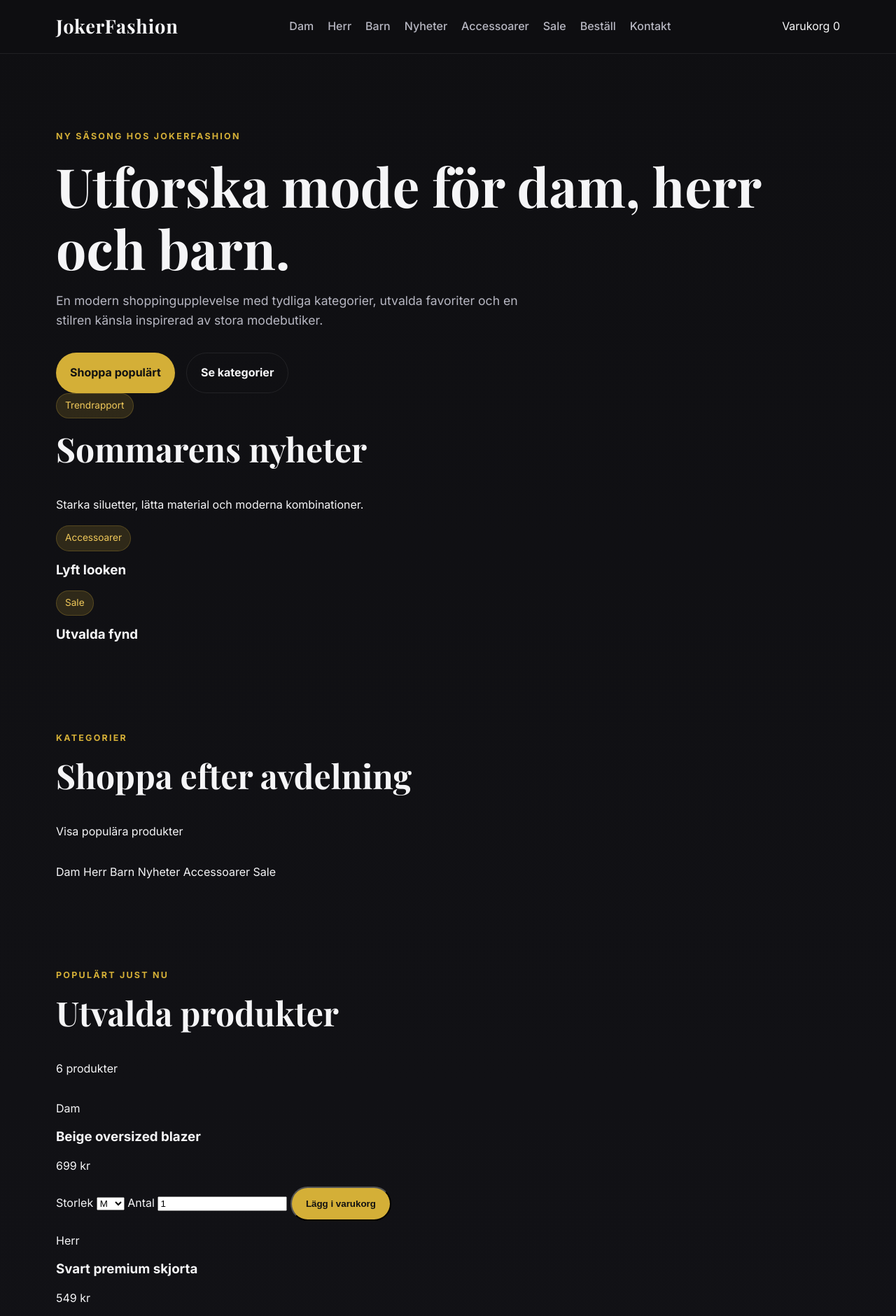
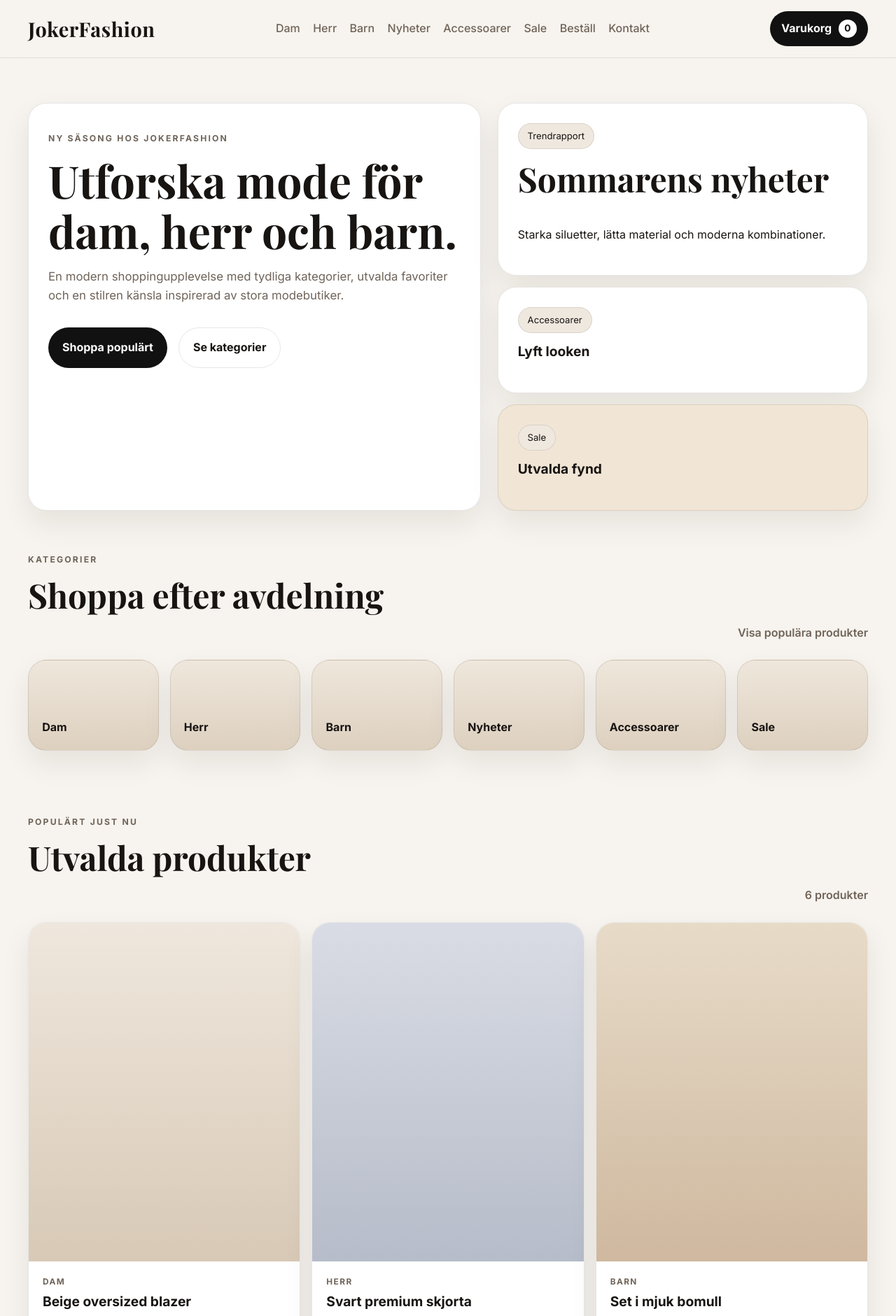
Before and after one commit to tunisienmohamed142-spec/jokerfashion, a plain HTML site: page index.html in a window 1280 px wide. Shown: the top 1881 px of the page at 70% size. Drawn offline with nearby package versions, Linux system fonts and the light colour scheme.

Commit message:
Refresh styles for cart and checkout layout

```diff
--- a/style.css
+++ b/style.css
@@ -1,13 +1,15 @@
 :root {
-  --bg: #0f0f12;
-  --surface: #17171c;
-  --surface-soft: #1f1f27;
-  --text: #f5f5f7;
-  --muted: #b7b7c2;
-  --accent: #d4af37;
-  --accent-strong: #f0c95a;
-  --border: rgba(255, 255, 255, 0.08);
-  --shadow: 0 20px 45px rgba(0, 0, 0, 0.25);
+  --bg: #f7f3ee;
+  --surface: #ffffff;
+  --surface-soft: #f1eae1;
+  --surface-strong: #e7ddd1;
+  --text: #171412;
+  --muted: #6f6459;
+  --accent: #111111;
+  --accent-strong: #000000;
+  --accent-soft: #efe8df;
+  --border: rgba(23, 20, 18, 0.1);
+  --shadow: 0 18px 40px rgba(23, 20, 18, 0.08);
 }
 
 * {
@@ -21,7 +23,7 @@ html {
 body {
   margin: 0;
   font-family: 'Inter', sans-serif;
-  background: linear-gradient(180deg, #0f0f12 0%, #15151b 100%);
+  background: var(--bg);
   color: var(--text);
   line-height: 1.6;
 }
@@ -36,17 +38,24 @@ img {
   display: block;
 }
 
+button,
+input,
+select,
+textarea {
+  font: inherit;
+}
+
 .container {
-  width: min(1120px, calc(100% - 2rem));
+  width: min(1200px, calc(100% - 2rem));
   margin: 0 auto;
 }
 
 .site-header {
   position: sticky;
   top: 0;
-  z-index: 10;
+  z-index: 20;
   backdrop-filter: blur(14px);
-  background: rgba(15, 15, 18, 0.82);
+  background: rgba(247, 243, 238, 0.9);
   border-bottom: 1px solid var(--border);
 }
 
@@ -54,21 +63,26 @@ img {
   display: flex;
   align-items: center;
   justify-content: space-between;
-  min-height: 76px;
+  min-height: 82px;
   gap: 1rem;
+}
+
+.nav-wrap-wide {
+  position: relative;
 }
 
 .brand {
   font-family: 'Playfair Display', serif;
-  font-size: 1.7rem;
+  font-size: 1.8rem;
   font-weight: 700;
-  letter-spacing: 0.03em;
+  letter-spacing: 0.02em;
 }
 
 .site-nav {
   display: flex;
   align-items: center;
-  gap: 1.25rem;
+  gap: 1.15rem;
+  flex-wrap: wrap;
 }
 
 .site-nav a {
@@ -80,6 +94,29 @@ img {
 .site-nav a:hover,
 .site-nav a.active {
   color: var(--text);
+}
+
+.cart-pill {
+  display: inline-flex;
+  align-items: center;
+  gap: 0.6rem;
+  padding: 0.75rem 1rem;
+  border-radius: 999px;
+  background: var(--accent);
+  color: #fff;
+  font-weight: 700;
+}
+
+.cart-pill span {
+  display: inline-flex;
+  align-items: center;
+  justify-content: center;
+  min-width: 1.65rem;
+  height: 1.65rem;
+  border-radius: 999px;
+  background: #fff;
+  color: var(--accent);
+  font-size: 0.85rem;
 }
 
 .menu-toggle {
@@ -94,27 +131,78 @@ img {
 
 .hero,
 .page-hero {
-  padding: 6rem 0 4rem;
+  padding: 4rem 0 3rem;
 }
 
-.hero-grid,
-.split-grid,
-.footer-grid {
+.hero-shop-grid,
+.footer-grid,
+.editorial-grid,
+.checkout-grid,
+.trust-grid {
   display: grid;
-  gap: 2rem;
+  gap: 1.5rem;
 }
 
-.hero-grid {
-  grid-template-columns: 1.3fr 0.9fr;
-  align-items: center;
+.hero-shop-grid {
+  grid-template-columns: 1.1fr 0.9fr;
+  align-items: stretch;
+}
+
+.hero-copy,
+.hero-panel,
+.strip-card,
+.product-card,
+.editorial-card,
+.feature-card,
+.cart-panel,
+.checkout-panel {
+  background: var(--surface);
+  border: 1px solid var(--border);
+  border-radius: 26px;
+  box-shadow: var(--shadow);
+}
+
+.hero-copy,
+.hero-panel,
+.editorial-card,
+.feature-card,
+.cart-panel,
+.checkout-panel {
+  padding: 1.75rem;
+}
+
+.hero-panels,
+.hero-panel-stack {
+  display: grid;
+  gap: 1rem;
+}
+
+.hero-panel.large-panel {
+  min-height: 240px;
+}
+
+.hero-panel.small-panel {
+  min-height: 140px;
 }
 
 .eyebrow {
-  color: var(--accent);
+  color: var(--muted);
   text-transform: uppercase;
   letter-spacing: 0.18em;
-  font-size: 0.78rem;
+  font-size: 0.76rem;
   font-weight: 700;
+  margin-bottom: 0.9rem;
+}
+
+.card-tag {
+  display: inline-flex;
+  width: fit-content;
+  background: var(--accent-soft);
+  color: var(--text);
+  border: 1px solid var(--border);
+  border-radius: 999px;
+  padding: 0.45rem 0.8rem;
+  font-size: 0.82rem;
   margin-bottom: 1rem;
 }
 
@@ -123,11 +211,11 @@ h2,
 h3,
 h4 {
   margin-top: 0;
-  line-height: 1.15;
+  line-height: 1.12;
 }
 
 h1 {
-  font-size: clamp(2.7rem, 6vw, 5rem);
+  font-size: clamp(2.6rem, 5vw, 4.8rem);
   font-family: 'Playfair Display', serif;
   margin-bottom: 1rem;
 }
@@ -137,40 +225,18 @@ h2 {
   font-family: 'Playfair Display', serif;
 }
 
+h3 {
+  font-size: 1.2rem;
+}
+
 .lead {
   color: var(--muted);
-  font-size: 1.1rem;
-  max-width: 62ch;
+  font-size: 1.05rem;
+  max-width: 60ch;
 }
 
-.hero-card,
-.category-card,
-.feature-card {
-  background: linear-gradient(180deg, rgba(255,255,255,0.03), rgba(255,255,255,0.01));
-  border: 1px solid var(--border);
-  border-radius: 24px;
-  box-shadow: var(--shadow);
-}
-
-.hero-card {
-  padding: 2rem;
-  min-height: 280px;
-  display: flex;
-  flex-direction: column;
-  justify-content: center;
-}
-
-.hero-badge,
-.card-tag {
-  display: inline-flex;
-  width: fit-content;
-  background: rgba(212, 175, 55, 0.16);
-  color: var(--accent-strong);
-  border: 1px solid rgba(212, 175, 55, 0.24);
-  border-radius: 999px;
-  padding: 0.4rem 0.75rem;
-  font-size: 0.85rem;
-  margin-bottom: 1rem;
+.small-lead {
+  font-size: 0.96rem;
 }
 
 .hero-actions {
@@ -187,7 +253,9 @@ h2 {
   padding: 0.95rem 1.25rem;
   border-radius: 999px;
   font-weight: 700;
-  transition: transform 0.2s ease, opacity 0.2s ease;
+  border: none;
+  cursor: pointer;
+  transition: transform 0.2s ease, opacity 0.2s ease, background 0.2s ease;
 }
 
 .btn:hover {
@@ -196,68 +264,252 @@ h2 {
 
 .btn-primary {
   background: var(--accent);
-  color: #111;
+  color: #fff;
 }
 
 .btn-secondary {
   border: 1px solid var(--border);
   background: transparent;
+  color: var(--text);
 }
 
 .section {
-  padding: 2rem 0 5rem;
+  padding: 1rem 0 4rem;
 }
 
-.section-dark {
-  background: rgba(255, 255, 255, 0.02);
+.section-light {
+  background: rgba(255, 255, 255, 0.45);
   border-top: 1px solid var(--border);
   border-bottom: 1px solid var(--border);
 }
 
-.section-heading {
-  margin-bottom: 2rem;
+.compact-section {
+  padding-top: 0;
 }
 
-.card-grid,
-.feature-grid {
-  display: grid;
-  grid-template-columns: repeat(3, minmax(0, 1fr));
-  gap: 1.5rem;
+.section-heading {
+  margin-bottom: 1.6rem;
 }
 
-.category-card,
-.feature-card {
-  padding: 1.6rem;
+.section-heading-inline {
+  display: flex;
+  align-items: end;
+  justify-content: space-between;
+  gap: 1rem;
 }
 
-.category-card:hover {
-  transform: translateY(-4px);
-  transition: transform 0.2s ease;
+.text-link,
+.muted-label {
+  color: var(--muted);
+  font-weight: 600;
 }
 
-.static-card {
-  cursor: default;
+.category-strip,
+.product-grid {
+  display: grid;
+  gap: 1rem;
 }
 
-.split-grid {
+.category-strip {
+  grid-template-columns: repeat(6, minmax(0, 1fr));
+}
+
+.strip-card {
+  min-height: 130px;
+  display: flex;
+  align-items: end;
+  padding: 1.2rem;
+  font-weight: 700;
+  background: linear-gradient(180deg, #efe7dc 0%, #ddd0bf 100%);
+}
+
+.product-grid {
+  grid-template-columns: repeat(3, minmax(0, 1fr));
+}
+
+.product-card {
+  overflow: hidden;
+}
+
+.product-image {
+  aspect-ratio: 4 / 5;
+  background: linear-gradient(180deg, #efe7dd 0%, #d8c9b6 100%);
+}
+
+.placeholder-tone-2 {
+  background: linear-gradient(180deg, #d9dce4 0%, #b6bcc9 100%);
+}
+
+.placeholder-tone-3 {
+  background: linear-gradient(180deg, #e7dbc8 0%, #cfb89f 100%);
+}
+
+.placeholder-tone-4 {
+  background: linear-gradient(180deg, #ddd3cb 0%, #c2b6ab 100%);
+}
+
+.placeholder-tone-5 {
+  background: linear-gradient(180deg, #f3efeb 0%, #d8d1ca 100%);
+}
+
+.placeholder-tone-6 {
+  background: linear-gradient(180deg, #ddd6c9 0%, #bcae94 100%);
+}
+
+.product-info {
+  padding: 1.25rem;
+}
+
+.product-category,
+.price {
+  margin: 0 0 0.5rem;
+}
+
+.product-category {
+  color: var(--muted);
+  text-transform: uppercase;
+  letter-spacing: 0.12em;
+  font-size: 0.74rem;
+  font-weight: 700;
+}
+
+.price {
+  font-size: 1.1rem;
+  font-weight: 700;
+}
+
+.field-label,
+.order-form label {
+  display: block;
+  font-size: 0.92rem;
+  font-weight: 600;
+  margin-top: 0.9rem;
+  margin-bottom: 0.35rem;
+}
+
+.product-select,
+.product-qty,
+.order-form input,
+.order-form textarea {
+  width: 100%;
+  border: 1px solid var(--border);
+  border-radius: 14px;
+  padding: 0.85rem 0.95rem;
+  background: #fff;
+  color: var(--text);
+}
+
+.product-qty {
+  margin-bottom: 1rem;
+}
+
+.add-to-cart {
+  width: 100%;
+}
+
+.editorial-grid {
+  grid-template-columns: 1.3fr 0.85fr 0.85fr;
+}
+
+.wide-card {
+  min-height: 240px;
+}
+
+.sale-card,
+.sale-panel {
+  background: #f1e5d5;
+}
+
+.trust-grid,
+.footer-grid,
+.checkout-grid {
+  grid-template-columns: repeat(3, minmax(0, 1fr));
+}
+
+.checkout-grid {
   grid-template-columns: 0.9fr 1.1fr;
   align-items: start;
 }
 
-.feature-card p,
-.category-card p,
-.hero-card p,
-.site-footer p {
+.cart-items {
+  display: grid;
+  gap: 0.85rem;
+}
+
+.cart-item {
+  display: grid;
+  grid-template-columns: 1fr auto;
+  gap: 1rem;
+  padding: 1rem;
+  border: 1px solid var(--border);
+  border-radius: 18px;
+  background: #fff;
+}
+
+.cart-item p {
+  margin: 0.2rem 0;
+}
+
+.cart-item-meta {
   color: var(--muted);
+  font-size: 0.92rem;
+}
+
+.cart-item-price {
+  font-weight: 700;
+  white-space: nowrap;
+}
+
+.empty-cart,
+.order-status,
+.site-footer p,
+.editorial-card p,
+.feature-card p {
+  color: var(--muted);
+}
+
+.cart-summary {
+  margin-top: 1.25rem;
+  padding-top: 1rem;
+  border-top: 1px solid var(--border);
+}
+
+.summary-row {
+  display: flex;
+  align-items: center;
+  justify-content: space-between;
+  margin-bottom: 0.75rem;
+}
+
+.total-row {
+  font-size: 1.1rem;
+}
+
+.form-grid {
+  display: grid;
+  grid-template-columns: repeat(2, minmax(0, 1fr));
+  gap: 1rem;
+}
+
+.full-width {
+  grid-column: 1 / -1;
+}
+
+.order-preview {
+  margin: 1.5rem 0;
+  padding: 1rem 1.1rem;
+  border-radius: 20px;
+  background: var(--accent-soft);
+  border: 1px solid var(--border);
+}
+
+.submit-order {
+  width: 100%;
 }
 
 .site-footer {
   padding: 2rem 0 3rem;
   border-top: 1px solid var(--border);
-}
-
-.footer-grid {
-  grid-template-columns: 1.1fr 1fr 1fr;
 }
 
 .footer-grid h4,
@@ -271,31 +523,31 @@ h2 {
   margin-bottom: 0.45rem;
 }
 
-.simple-footer {
-  display: flex;
-  align-items: center;
-  justify-content: space-between;
-}
+@media (max-width: 1024px) {
+  .hero-shop-grid,
+  .editorial-grid,
+  .checkout-grid,
+  .trust-grid,
+  .footer-grid,
+  .product-grid,
+  .category-strip {
+    grid-template-columns: 1fr 1fr;
+  }
 
-.subpage-main {
-  min-height: calc(100vh - 140px);
+  .wide-card,
+  .checkout-panel,
+  .cart-panel {
+    grid-column: 1 / -1;
+  }
 }
 
 @media (max-width: 900px) {
-  .hero-grid,
-  .split-grid,
-  .footer-grid,
-  .card-grid,
-  .feature-grid {
-    grid-template-columns: 1fr;
-  }
-
   .site-nav {
     position: absolute;
     top: 76px;
     left: 1rem;
     right: 1rem;
-    background: rgba(23, 23, 28, 0.98);
+    background: rgba(255, 255, 255, 0.98);
     border: 1px solid var(--border);
     border-radius: 18px;
     padding: 1rem;
@@ -312,3 +564,27 @@ h2 {
     display: inline-flex;
   }
 }
+
+@media (max-width: 720px) {
+  .hero-shop-grid,
+  .editorial-grid,
+  .checkout-grid,
+  .trust-grid,
+  .footer-grid,
+  .product-grid,
+  .category-strip,
+  .form-grid {
+    grid-template-columns: 1fr;
+  }
+
+  .section-heading-inline,
+  .nav-wrap {
+    align-items: flex-start;
+    flex-direction: column;
+  }
+
+  .cart-pill {
+    align-self: stretch;
+    justify-content: center;
+  }
+}
```
